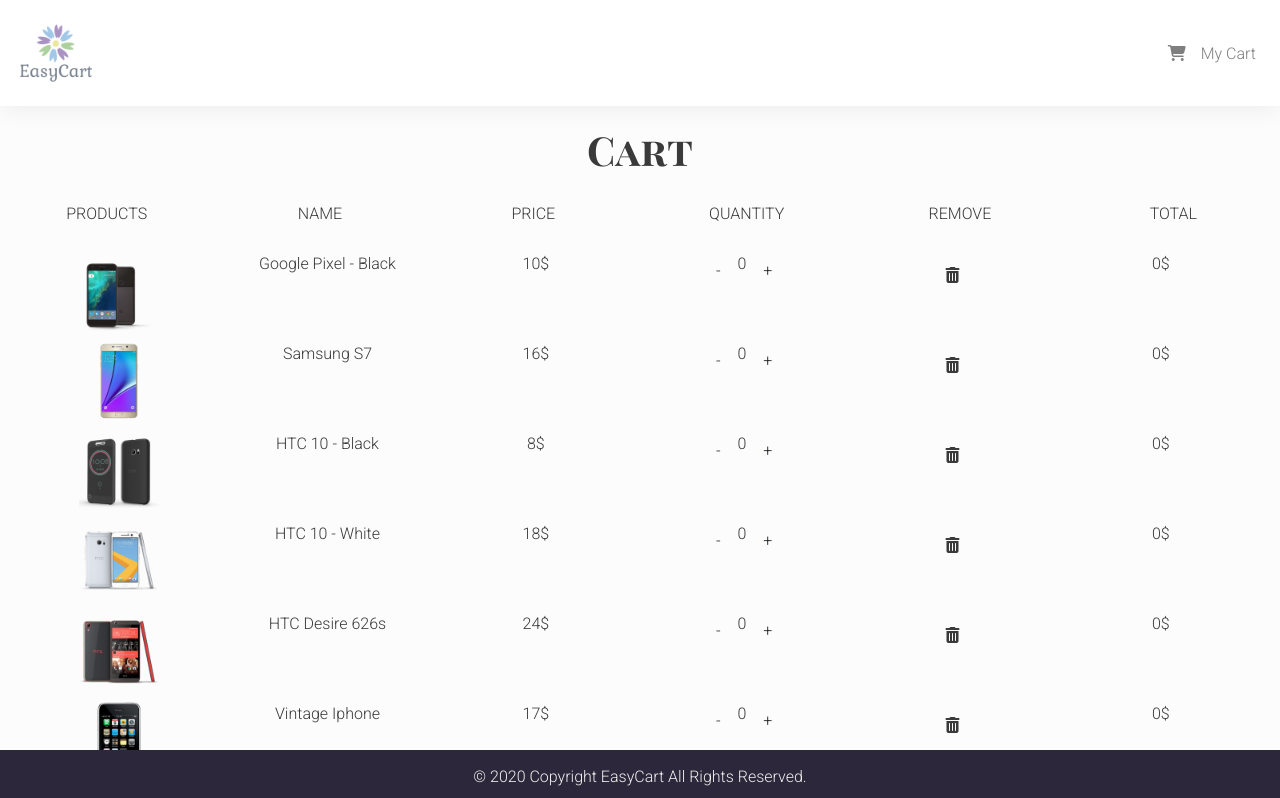
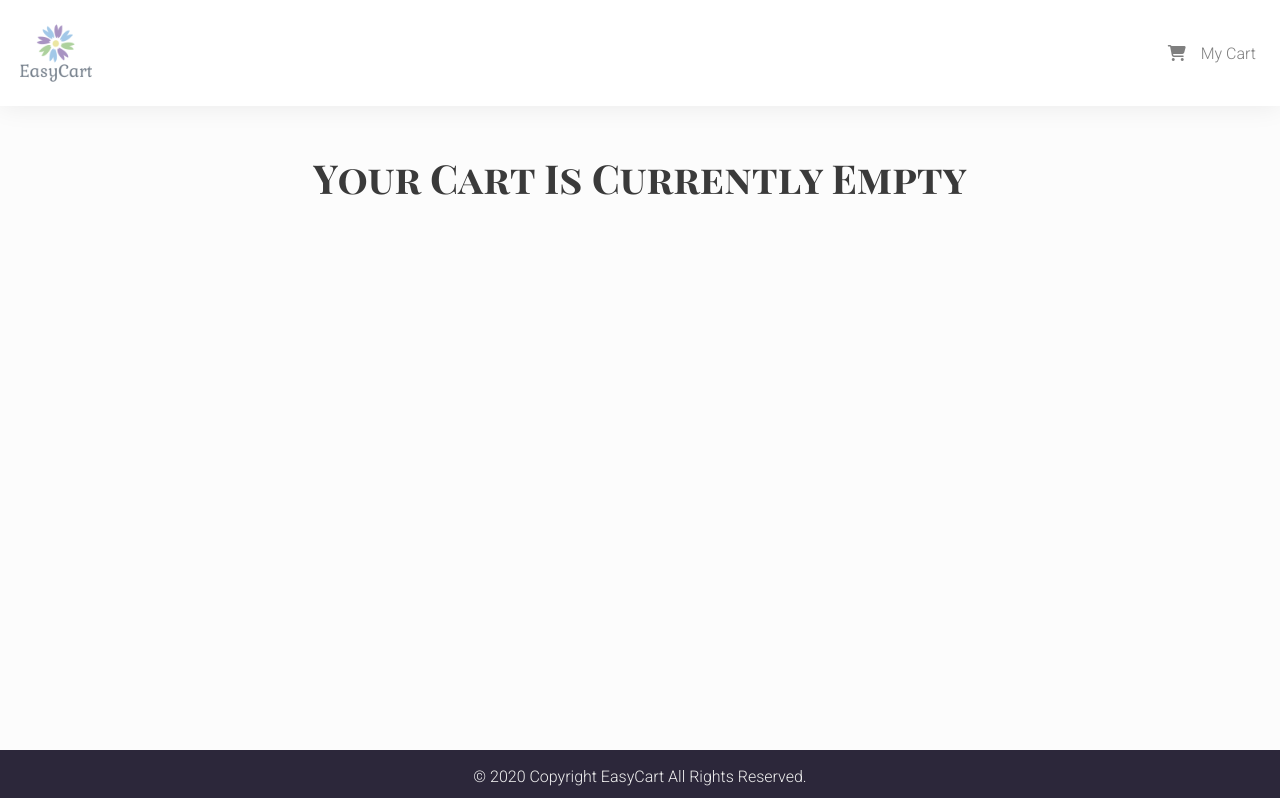
Before and after one commit to rohankavathekar/easy-cart, a React (Create React App) app: page /cart in a window 1280 px wide. Shown: the top 798 px of the page. Built offline with nearby package versions, Linux system fonts and the light colour scheme.

Commit message:
functionality completed

```diff
--- a/src/App.css
+++ b/src/App.css
@@ -113,3 +113,19 @@
   text-align: center;
   margin: 15px;
 }
+
+ .modelContainer {
+  position: fixed;
+  top: 0;
+  left: 0;
+  right: 0;
+  bottom: 0;
+  background: rgba(0, 0, 0, 0.3);
+  display: flex;
+  align-items: center;
+  justify-content: center;
+ }
+
+#modal {
+  background: #ffffff;
+}
--- a/src/components/Cart/Cart.js
+++ b/src/components/Cart/Cart.js
@@ -1,37 +1,32 @@
-import React, { Component } from 'react'
-import Title from '../Title';
-import CartColumns from './CartColumns'
-import CartTotals from './CartTotals'
-import EmptyCart from './EmptyCart'
-import {ProductConsumer} from '../../context'
-import CartList from './CartList';
-
-
-export default class Cart extends Component {
+import React, { Component } from "react";
+import Title from "../Title";
+import CartColumns from "./CartColumns";
+import CartList from "./CartList";
+import CartTotals from "./CartTotals";
+import { ProductConsumer } from "../../context";
+import EmptyCart from "./EmptyCart";
+export default class Store extends Component {
   render() {
     return (
-      <div>
+      <section>
         <ProductConsumer>
-          {
-            value => {
-              const {cart} = value;
-              if(cart.length>0){
-                return(
-                  <div>
-                    <Title name="Cart"/>
-                    <CartColumns/>
-                    <CartList value={value}/>
-                    <CartTotals value={value}/>
-                  </div>
-                );
-              }
-              else {
-                return <EmptyCart/>
-              }
+          {value => {
+            const { cart } = value;
+            if (cart.length > 0) {
+              return (
+                <React.Fragment>
+                  <Title name="Cart" />
+                  <CartColumns />
+                  <CartList value={value} />
+                  <CartTotals value={value}/>
+                </React.Fragment>
+              );
+            } else {
+              return <EmptyCart />;
             }
-          }
+          }}
         </ProductConsumer>
-      </div>
+      </section>
     );
   }
 }
--- a/src/components/Cart/CartColumns.js
+++ b/src/components/Cart/CartColumns.js
@@ -1,28 +1,30 @@
-import React from 'react'
+import React, { Component } from "react";
 
-export default function CartColumns() {
+export default class CartColumns extends Component {
+  render() {
     return (
       <div className="container-fluid text-center d-none d-lg-block">
-            <div className="row">
+        <div className="row ">
           <div className="col-10 mx-auto col-lg-2">
-                    <p className='text-uppercase'>Products</p>
+            <p className="text-uppercase">products</p>
           </div>
           <div className="col-10 mx-auto col-lg-2">
-                    <p className='text-uppercase'>Name</p>
+            <p className="text-uppercase">name of product</p>
           </div>
           <div className="col-10 mx-auto col-lg-2">
-                    <p className='text-uppercase'>Price</p>
+            <p className="text-uppercase">price</p>
           </div>
           <div className="col-10 mx-auto col-lg-2">
-                    <p className='text-uppercase'>Quantity</p>
+            <p className="text-uppercase">quantity</p>
           </div>
           <div className="col-10 mx-auto col-lg-2">
-                    <p className='text-uppercase'>remove</p>
+            <p className="text-uppercase">remove</p>
           </div>
           <div className="col-10 mx-auto col-lg-2">
-                    <p className='text-uppercase'>Total</p>
+            <p className="text-uppercase">total</p>
           </div>
         </div>
       </div>
-    )
+    );
   }
+}
--- a/src/components/Cart/CartItem.js
+++ b/src/components/Cart/CartItem.js
@@ -1,38 +1,60 @@
-import React from 'react'
+import React, { Component } from "react";
+export default class CartItem extends Component {
+  render() {
+    const { id, title, img, price, total, count } = this.props.item;
+    const { increment, decrement, removeItem } = this.props.value;
 
-export default function CartItem({item,value}) {
-    const {id,title,img,price,total,count} = item;
-    const {increment, decrement,removeItem} = value;
-    console.log(value)
     return (
-        <div className="row mtb-10 text-center">
+      <div className="row my-1 text-capitalize text-center">
         <div className="col-10 mx-auto col-lg-2">
-                <img src={img} style={{width:'5rem',height:'5rem'}}
-                className="img-fluid" alt="product"/>
+          <img
+            src={img}
+            style={{ width: "5rem", heigth: "5rem" }}
+            className="img-fluid"
+            alt=""
+          />
         </div>
-            <div className="col-10 mx-auto col-lg-2">
-                <span className='d-lg-none'>Product : </span>
-                {title}
+        <div className="col-10 mx-auto col-lg-2 ">
+          <span className="d-lg-none">product :</span> {title}
         </div>
-            <div className="col-10 mx-auto col-lg-2">
-                <span className='d-lg-none'>price : </span>
-                {price}$
+        <div className="col-10 mx-auto col-lg-2 ">
+          <strong>
+            <span className="d-lg-none">price :</span> ${price}
+          </strong>
         </div>
-            <div className="col-10 mx-auto col-lg-2">
+        <div className="col-10 mx-auto col-lg-2 my-2 my-lg-0 ">
           <div className="d-flex justify-content-center">
-                    <span className="btn btn-black mx-1" onClick={()=>decrement(id)}>-</span>
-                    <span>{count}</span>
-                    <span className="btn btn-black mx-1" onClick={()=>increment(id)}>+</span>
+            <div>
+              <span
+                className="btn btn-black mx-1"
+                onClick={() => {
+                  return decrement(id);
+                }}
+              >
+                -
+              </span>
+              <span className="btn btn-black mx-1">{count}</span>
+              <span
+                className="btn btn-black mx-1"
+                onClick={() => {
+                  return increment(id);
+                }}
+              >
+                +
+              </span>
             </div>
           </div>
-            <div className="col-10 mx-auto col-lg-2">
-                <span className='d-lg-none'>remove : </span>
-                <div className="cart-icon"><i className="fa fa-trash" onClick={()=>removeItem(id)}/></div>
         </div>
-            <div className="col-10 mx-auto col-lg-2">
-                <span className='d-lg-none'>total : </span>
-                {total}$
+        <div className="col-10 mx-auto col-lg-2 ">
+          <div className=" cart-icon" onClick={() => removeItem(id)}>
+          <i class="fa fa-trash" aria-hidden="true"></i>
           </div>
         </div>
-    )
+
+        <div className="col-10 mx-auto col-lg-2 ">
+          <strong>item total : ${total} </strong>
+        </div>
+      </div>
+    );
   }
+}
--- a/src/components/Cart/CartList.js
+++ b/src/components/Cart/CartList.js
@@ -1,13 +1,15 @@
-import React from 'react'
-import CartItem from './CartItem'
-
-export default function CartList({value}) {
-    const {cart} = value;
+import React, { Component } from "react";
+import CartItem from "./CartItem";
+export default class CartList extends Component {
+  render() {
+    const { value } = this.props;
+    const { cart } = this.props.value;
     return (
-        <div className="container-fluid">
-           {cart.map(item=>{
-               return <CartItem key={item.id} item={item} value={value} />
-           })}
-        </div>
-    )
+      <div className="container-fluid">
+        {cart.map(item => (
+          <CartItem key={item.id} item={item} value={value} />
+        ))}
+      </div>
+    );
+  }
 }
--- a/src/components/Cart/EmptyCart.js
+++ b/src/components/Cart/EmptyCart.js
@@ -1,10 +1,13 @@
-import React from 'react'
-import Title from '../Title';
+import React from "react";
 
 export default function EmptyCart() {
-    return (
-        <div>
-            <Title name="Your Cart is currently empty"/>
+  return (
+    <div className="container mt-5">
+      <div className="row">
+        <div className="col-10 mx-auto text-center text-title text-capitalize">
+          <h1>your cart is currently empty</h1>
         </div>
-    )
+      </div>
+    </div>
+  );
 }
--- a/src/components/Product.js
+++ b/src/components/Product.js
@@ -8,7 +8,7 @@
         const {id, title, img, price, inCart} = this.props.product;
         return (
             <div>
-                <div className="col-9 mx-auto ptb-30">
+                <div className="col-6 mx-auto ptb-30">
                     <div className="card">
                         <ProductConsumer>
                             {(value)=>(
@@ -16,6 +16,9 @@
                             onClick={()=>value.handleDetail(id)}>
                                 <Link to="/details">
                                 <img src={img} alt="product" className="card-img-top"></img>
+                                </Link>
+                                <Link to="/cart">
+                                <button>go to cart</button>
                                 </Link>
                                 <button className='btn-cart' disabled={inCart?true:false}
                                 onClick={()=>{value.addToCart(id)}}>
--- a/src/context.js
+++ b/src/context.js
@@ -7,7 +7,7 @@
     state={
         products:[],
         detailProduct:detailProduct,
-        cart:storeProducts,
+        cart:[],
         cartSubtotal:0,
         cartTax:0,
         cartTotal:0
@@ -36,7 +36,7 @@
             return {detailProduct:product}
         })
     }
-    addToCart = (id) => {
+    addToCart = id => {
         let tempProducts = [...this.state.products];
         const index = tempProducts.indexOf(this.getItem(id));
         const product = tempProducts[index];
@@ -44,27 +44,79 @@
         product.count = 1;
         const price = product.price;
         product.total = price;
+
+        this.setState(() => {
+          return {
+            products: [...tempProducts],
+            cart: [...this.state.cart, product],
+            detailProduct: { ...product }
+          };
+        }, this.addTotals);
+      };
+      increment = id => {
+        let tempCart = [...this.state.cart];
+        const selectedProduct = tempCart.find(item => {
+          return item.id === id;
+        });
+        const index = tempCart.indexOf(selectedProduct);
+        const product = tempCart[index];
+        product.count = product.count + 1;
+        product.total = product.count * product.price;
+        this.setState(() => {
+          return {
+            cart: [...tempCart]
+          };
+        }, this.addTotals);
+      };
+      decrement = id => {
+        let tempCart = [...this.state.cart];
+        const selectedProduct = tempCart.find(item => {
+          return item.id === id;
+        });
+        const index = tempCart.indexOf(selectedProduct);
+        const product = tempCart[index];
+        product.count = product.count - 1;
+        if (product.count === 0) {
+          this.removeItem(id);
+        } else {
+          product.total = product.count * product.price;
+          this.setState(() => {
+            return { cart: [...tempCart] };
+          }, this.addTotals);
+        }
+      };
+    removeItem = id => {
+        let tempProducts = [...this.state.products];
+        let tempCart = [...this.state.cart];
+
+        const index = tempProducts.indexOf(this.getItem(id));
+        let removedProduct = tempProducts[index];
+        removedProduct.inCart = false;
+        removedProduct.count = 0;
+        removedProduct.total = 0;
+
+        tempCart = tempCart.filter(item => {
+          return item.id !== id;
+        });
+
+        this.setState(() => {
+          return {
+            cart: [...tempCart],
+            products: [...tempProducts]
+          };
+        }, this.addTotals);
+      };
+    clearCart = () => {
         this.setState(
-            ()=>{
-            return {products:tempProducts,cart:[...this.state.cart]}
-            },
-            ()=>{
-                console.log(this.state)
-                }
+          () => {
+            return { cart: [] };
+          },
+          () => {
+            this.setProducts();
+            this.addTotals();
+          }
         );
-    };
-    increment = (id) => {
-        console.log("increment method")
-    }
-    decrement = (id) => {
-        console.log("decrement method")
-    }
-    removeItem = (id) => {
-        console.log("remove itm method")
-    }
-    clearCart = () => {
-        console.log("clear Cart")
-    }
+      };
     addTotals = () => {
         let subTotal = 0;
         this.state.cart.map(item =>(subTotal += item.total));
```
Lines whose indentation alone changed are shown as unchanged.
